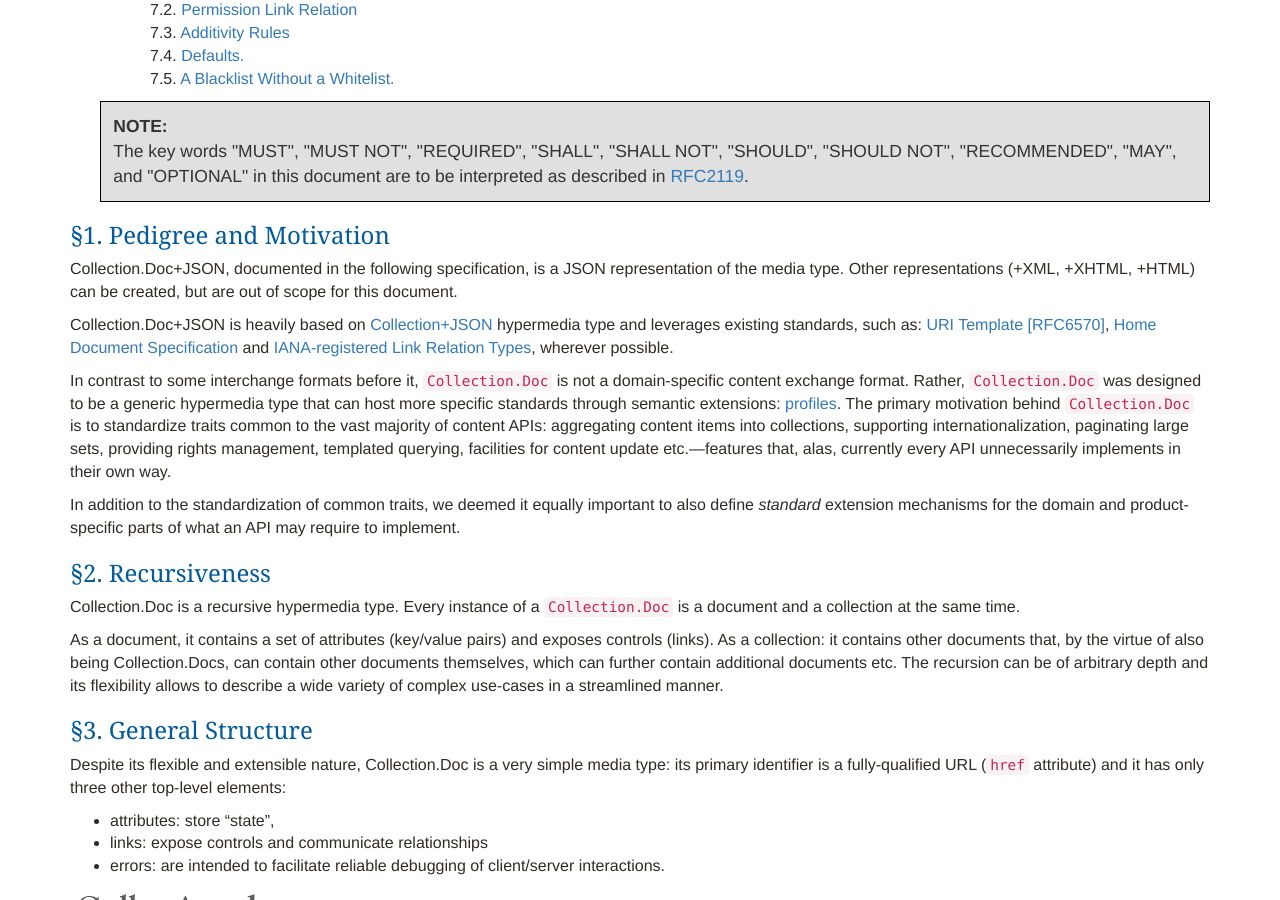
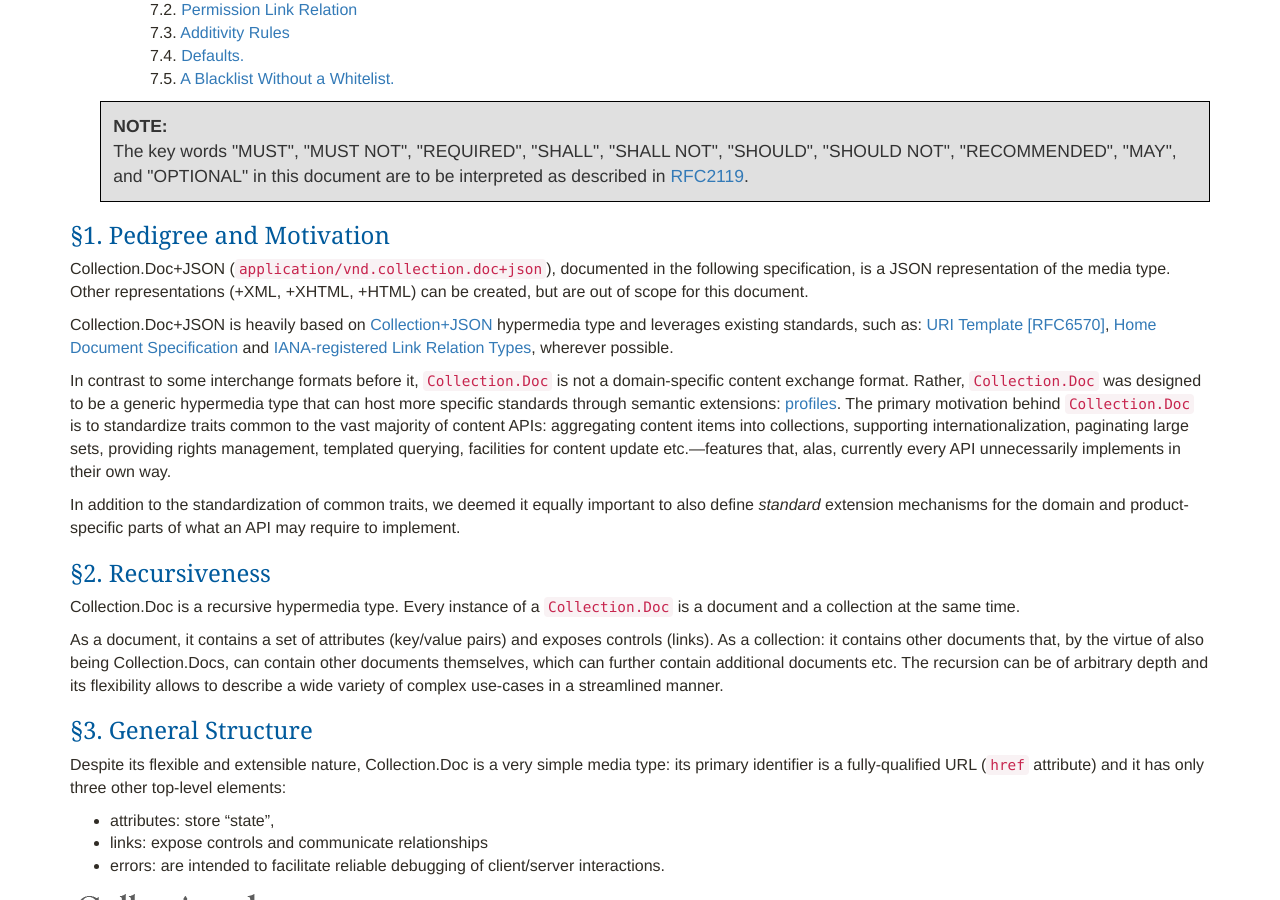
Before and after one commit to npr/cdoc-spec-site, a Jekyll site: the page built from index.md, in a window 1280 px wide and 900 px high, scrolled down 996 px. Built offline with Jekyll 4.4.1, drawn with Linux system fonts in a browser that asks for light colours; nearby versions of some CDN libraries; Markdown is read by kramdown in place of the engine named in the settings.

Commit message:
almost ready?

```diff
--- a/_includes/motivation.md
+++ b/_includes/motivation.md
@@ -1,6 +1,6 @@
 ### Pedigree and Motivation
 
-Collection.Doc+JSON, documented in the following specification, is a JSON representation of the media type. Other representations (+XML, +XHTML, +HTML) can be created, but are out of scope for this document.
+Collection.Doc+JSON (`application/vnd.collection.doc+json`), documented in the following specification, is a JSON representation of the media type. Other representations (+XML, +XHTML, +HTML) can be created, but are out of scope for this document.
 
 Collection.Doc+JSON is heavily based on [Collection+JSON](http://amundsen.com/media-types/collection/format/) hypermedia type and  leverages existing standards, such as: [URI Template [RFC6570]](http://tools.ietf.org/html/rfc6570), [Home Document Specification](http://tools.ietf.org/html/draft-nottingham-json-home-03) and [IANA-registered Link Relation Types](http://www.iana.org/assignments/link-relations/link-relations.xhtml), wherever possible.
 
```
